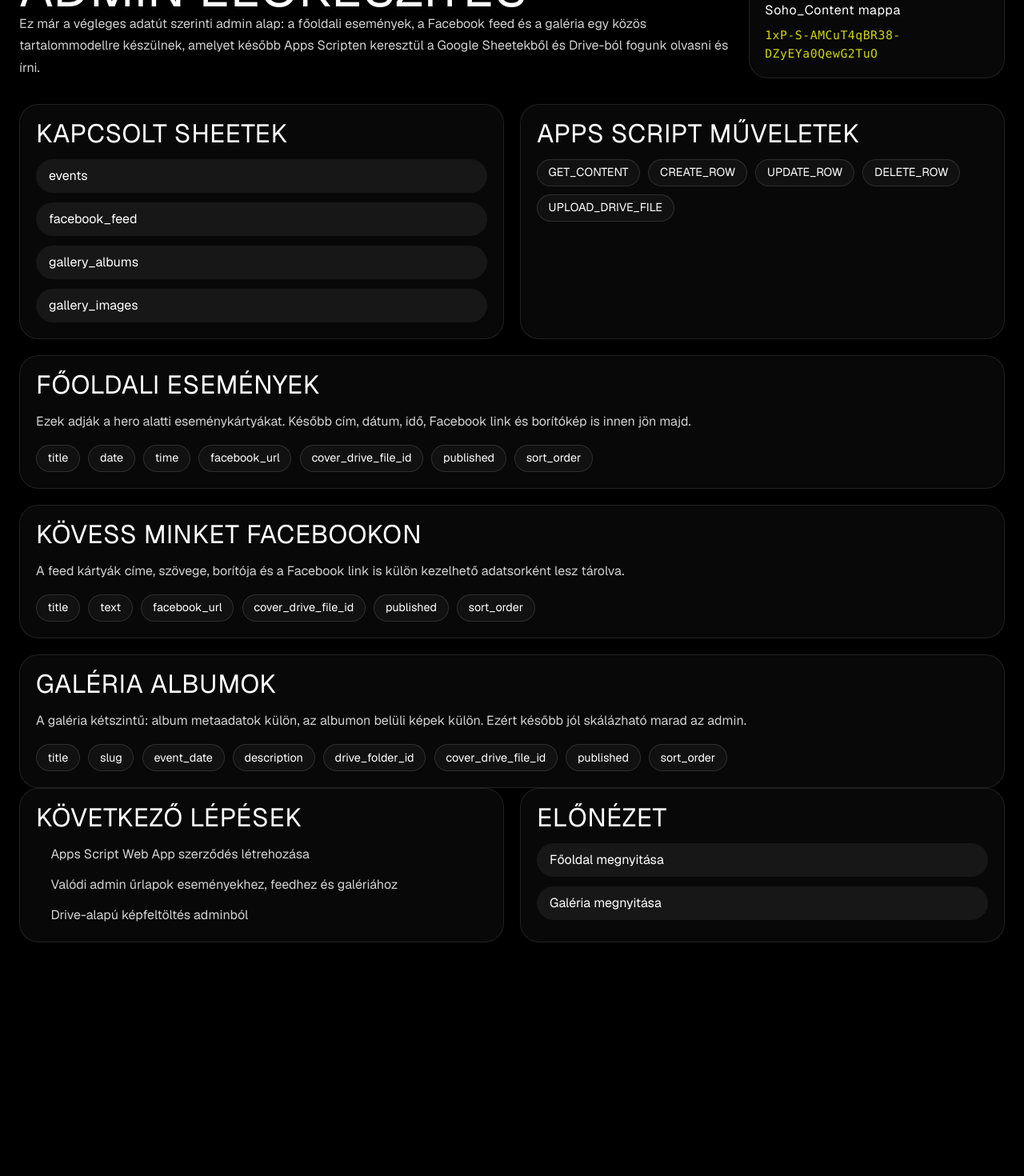
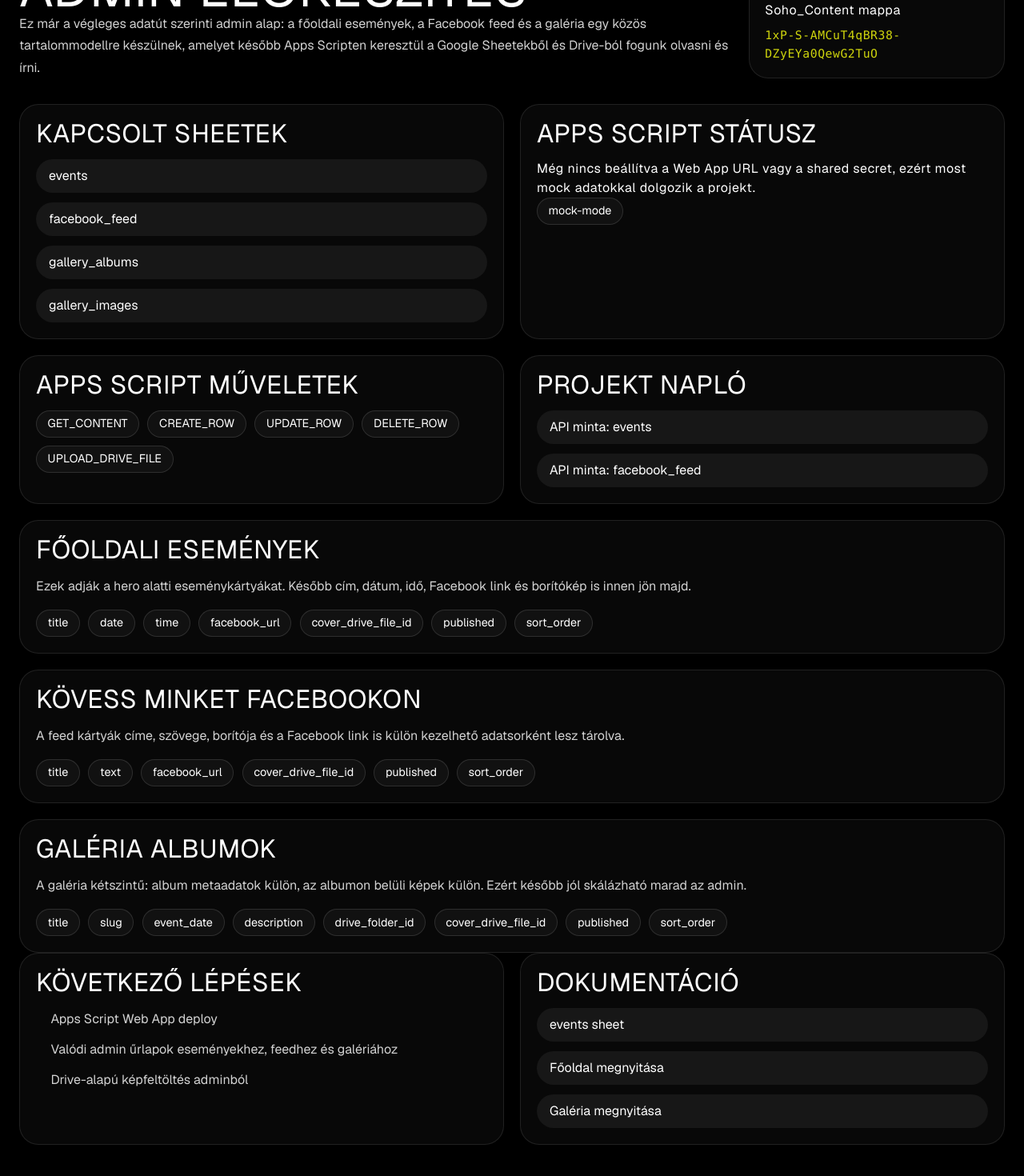
Before and after one commit to Viva1981/miskolcisoho, a Next.js app: page /admin in a window 1280 px wide. Shown: the part 188-1658 px from the top of the page at 80% size. Before the commit the page ends 1450 px from the top, so only its background shows below. Built offline with nearby package versions, Linux system fonts and the light colour scheme; no server answers.

Commit message:
Add Apps Script bridge and admin content proxy

```diff
--- a/src/app/admin/page.tsx
+++ b/src/app/admin/page.tsx
@@ -1,6 +1,7 @@
 import Link from "next/link";
 
 import { SohoHeader } from "@/components/soho-header";
+import { isAppsScriptConfigured } from "@/lib/apps-script";
 import {
   getContentConfig,
   getGoogleDriveFolderUrl,
@@ -65,6 +66,7 @@ const apiActions = [
 
 export default function AdminPage() {
   const config = getContentConfig();
+  const appsScriptReady = isAppsScriptConfigured();
 
   return (
     <main className="soho-landing">
@@ -128,11 +130,35 @@ export default function AdminPage() {
             </article>
 
             <article className="soho-admin-card">
+              <h2>Apps Script státusz</h2>
+              <p>
+                {appsScriptReady
+                  ? "A környezeti változók be vannak állítva, a projekt készen áll az élő Apps Script kapcsolatra."
+                  : "Még nincs beállítva a Web App URL vagy a shared secret, ezért most mock adatokkal dolgozik a projekt."}
+              </p>
+              <div className="soho-admin-tag-block">
+                <span>{appsScriptReady ? "apps-script-ready" : "mock-mode"}</span>
+              </div>
+            </article>
+          </div>
+
+          <div className="soho-admin-grid">
+            <article className="soho-admin-card">
               <h2>Apps Script műveletek</h2>
               <div className="soho-admin-tag-block">
                 {apiActions.map((action) => (
                   <span key={action}>{action}</span>
                 ))}
+              </div>
+            </article>
+
+            <article className="soho-admin-card">
+              <h2>Projekt napló</h2>
+              <div className="soho-admin-link-list">
+                <Link href="/api/admin/content?resource=events">API minta: events</Link>
+                <Link href="/api/admin/content?resource=facebook_feed">
+                  API minta: facebook_feed
+                </Link>
               </div>
             </article>
           </div>
@@ -158,15 +184,22 @@ export default function AdminPage() {
             <article className="soho-admin-card">
               <h2>Következő lépések</h2>
               <ul className="soho-admin-list">
-                <li>Apps Script Web App szerződés létrehozása</li>
+                <li>Apps Script Web App deploy</li>
                 <li>Valódi admin űrlapok eseményekhez, feedhez és galériához</li>
                 <li>Drive-alapú képfeltöltés adminból</li>
               </ul>
             </article>
 
             <article className="soho-admin-card">
-              <h2>Előnézet</h2>
+              <h2>Dokumentáció</h2>
               <div className="soho-admin-link-list">
+                <a
+                  href="https://docs.google.com/spreadsheets/d/1iakm8kyLYBM8v0V5PgFfLkF3gSAHLMIkdq-w7yIGcts/edit"
+                  target="_blank"
+                  rel="noreferrer"
+                >
+                  events sheet
+                </a>
                 <Link href="/">Főoldal megnyitása</Link>
                 <Link href="/galeria">Galéria megnyitása</Link>
               </div>
--- /dev/null
+++ b/src/app/api/admin/content/route.ts
@@ -0,0 +1,48 @@
+import { NextRequest, NextResponse } from "next/server";
+
+import { getMockAdminRows, isAdminResource } from "@/lib/admin-resources";
+import { callAppsScript, isAppsScriptConfigured } from "@/lib/apps-script";
+
+export async function GET(request: NextRequest) {
+  const resource = request.nextUrl.searchParams.get("resource");
+
+  if (!resource || !isAdminResource(resource)) {
+    return NextResponse.json(
+      {
+        ok: false,
+        error: "Invalid resource.",
+      },
+      { status: 400 },
+    );
+  }
+
+  if (!isAppsScriptConfigured()) {
+    const data = await getMockAdminRows(resource);
+    return NextResponse.json({
+      ok: true,
+      source: "mock",
+      data,
+    });
+  }
+
+  const response = await callAppsScript({
+    action: "GET_CONTENT",
+    resource,
+  });
+
+  if (!response.ok) {
+    return NextResponse.json(
+      {
+        ok: false,
+        error: response.error,
+      },
+      { status: 502 },
+    );
+  }
+
+  return NextResponse.json({
+    ok: true,
+    source: "apps-script",
+    data: response.data ?? [],
+  });
+}
--- /dev/null
+++ b/src/lib/admin-resources.ts
@@ -0,0 +1,77 @@
+import { getFacebookFeedItems, getHomepageEvents } from "@/lib/content";
+import { getGalleryAlbums } from "@/lib/gallery";
+
+export const adminResources = [
+  "events",
+  "facebook_feed",
+  "gallery_albums",
+  "gallery_images",
+] as const;
+
+export type AdminResource = (typeof adminResources)[number];
+
+export type AdminRow = Record<string, string>;
+
+export function isAdminResource(value: string): value is AdminResource {
+  return adminResources.includes(value as AdminResource);
+}
+
+export async function getMockAdminRows(resource: AdminResource): Promise<AdminRow[]> {
+  switch (resource) {
+    case "events": {
+      const events = await getHomepageEvents();
+      return events.map((event, index) => ({
+        id: event.id,
+        title: event.title,
+        date: event.date,
+        time: event.time,
+        facebook_url: event.facebookUrl,
+        cover_drive_file_id: "",
+        cover_drive_url: "",
+        published: "true",
+        sort_order: String((index + 1) * 10),
+      }));
+    }
+    case "facebook_feed": {
+      const items = await getFacebookFeedItems();
+      return items.map((item, index) => ({
+        id: item.id,
+        title: item.title,
+        text: item.subtitle,
+        facebook_url: item.href,
+        cover_drive_file_id: "",
+        cover_drive_url: "",
+        published: "true",
+        sort_order: String((index + 1) * 10),
+      }));
+    }
+    case "gallery_albums": {
+      const albums = await getGalleryAlbums();
+      return albums.map((album, index) => ({
+        id: album.id,
+        slug: album.slug,
+        title: album.title,
+        event_date: album.eventDate,
+        description: album.description,
+        drive_folder_id: album.driveFolderId,
+        cover_drive_file_id: "",
+        cover_drive_url: "",
+        published: "true",
+        sort_order: String((index + 1) * 10),
+      }));
+    }
+    case "gallery_images": {
+      const albums = await getGalleryAlbums();
+      return albums.flatMap((album) =>
+        album.images.map((image, index) => ({
+          id: `${album.id}_${image.id}`,
+          album_id: album.id,
+          drive_file_id: "",
+          drive_file_url: "",
+          caption: image.caption ?? image.alt,
+          sort_order: String((index + 1) * 10),
+        })),
+      );
+    }
+  }
+}
--- /dev/null
+++ b/src/lib/apps-script.ts
@@ -0,0 +1,79 @@
+import "server-only";
+
+import { AdminResource, AdminRow } from "@/lib/admin-resources";
+
+type AppsScriptAction =
+  | "GET_CONTENT"
+  | "CREATE_ROW"
+  | "UPDATE_ROW"
+  | "DELETE_ROW"
+  | "UPLOAD_DRIVE_FILE";
+
+type AppsScriptRequest = {
+  action: AppsScriptAction;
+  resource: AdminResource;
+  secret: string;
+  id?: string;
+  payload?: Record<string, string>;
+};
+
+type AppsScriptSuccess = {
+  ok: true;
+  data?: AdminRow[];
+  fileId?: string;
+  fileUrl?: string;
+};
+
+type AppsScriptFailure = {
+  ok: false;
+  error: string;
+};
+
+export type AppsScriptResponse = AppsScriptSuccess | AppsScriptFailure;
+
+export function getAppsScriptConfig() {
+  return {
+    webAppUrl: process.env.APPS_SCRIPT_WEB_APP_URL?.trim() ?? "",
+    sharedSecret: process.env.ADMIN_SHARED_SECRET?.trim() ?? "",
+  };
+}
+
+export function isAppsScriptConfigured() {
+  const config = getAppsScriptConfig();
+  return Boolean(config.webAppUrl && config.sharedSecret);
+}
+
+export async function callAppsScript(
+  body: Omit<AppsScriptRequest, "secret">,
+): Promise<AppsScriptResponse> {
+  const config = getAppsScriptConfig();
+
+  if (!config.webAppUrl || !config.sharedSecret) {
+    return {
+      ok: false,
+      error: "Apps Script is not configured.",
+    };
+  }
+
+  const response = await fetch(config.webAppUrl, {
+    method: "POST",
+    headers: {
+      "Content-Type": "application/json",
+    },
+    body: JSON.stringify({
+      ...body,
+      secret: config.sharedSecret,
+    } satisfies AppsScriptRequest),
+    cache: "no-store",
+  });
+
+  if (!response.ok) {
+    return {
+      ok: false,
+      error: `Apps Script request failed with status ${response.status}.`,
+    };
+  }
+
+  const json = (await response.json()) as AppsScriptResponse;
+  return json;
+}
```
Also changed, not shown: 3 other files (tests, documents, lock files or other folders).
